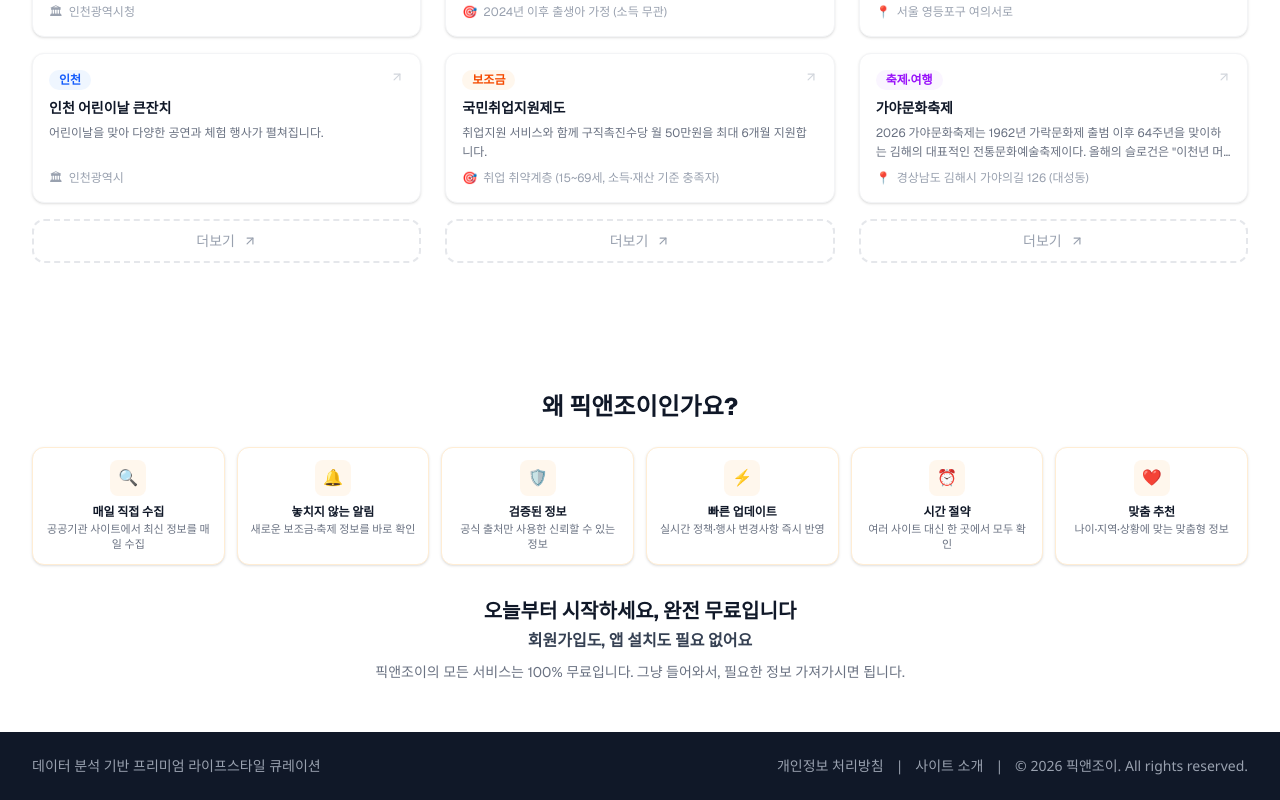
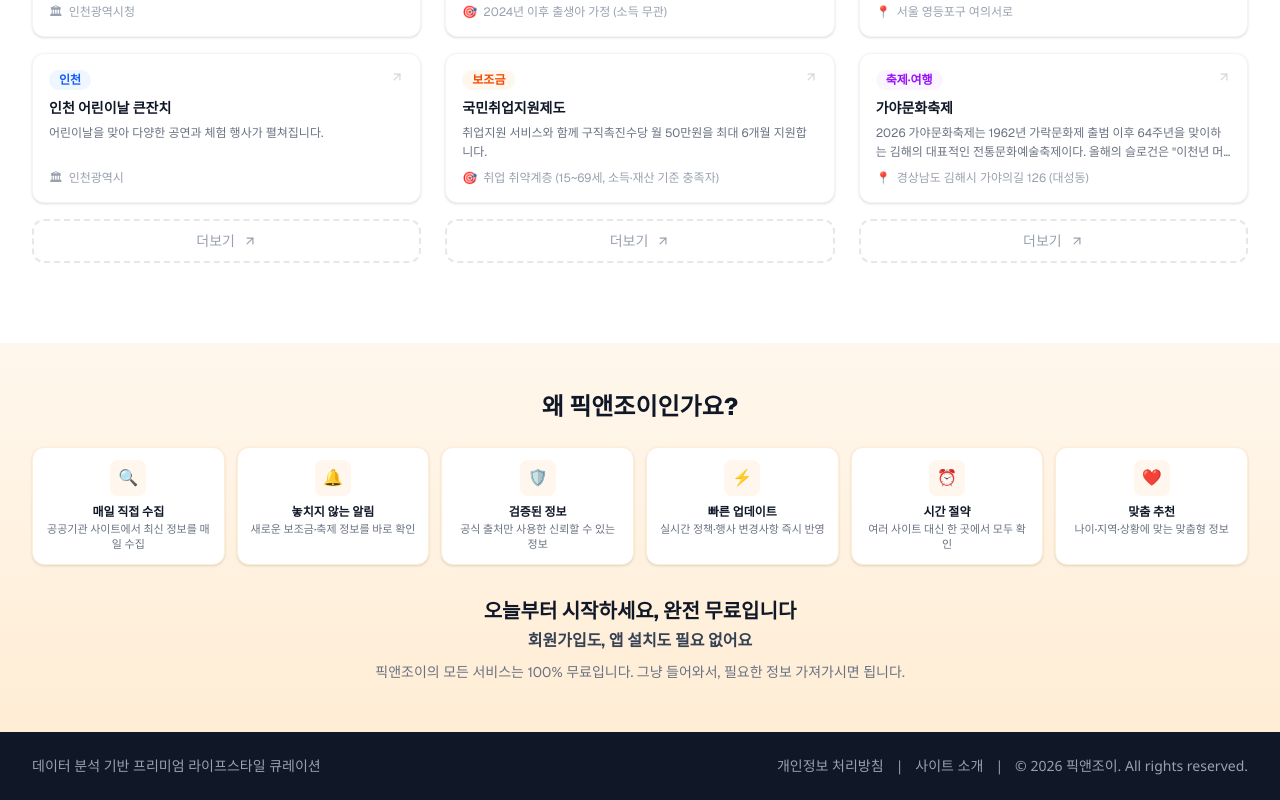
Before and after one commit to RoyHong01/my-local-info, a Next.js app: page / in a window 1280 px wide. Shown: the part 1573-2373 px from the top of the page. Built offline with nearby package versions, Linux system fonts and the light colour scheme; no server answers.

Commit message:
design: 하단 Features 섹션 주황색 그라데이션 복원

```diff
--- a/src/app/page.tsx
+++ b/src/app/page.tsx
@@ -347,7 +347,7 @@ export default async function Home() {
       </section>
 
       {/* ── Features + CTA Section ── */}
-      <section className="py-10 sm:py-12 bg-white">
+      <section className="py-10 sm:py-12 bg-gradient-to-b from-orange-50 to-orange-100">
         <div className="max-w-7xl mx-auto px-4 sm:px-6 lg:px-8">
           <h2 className="text-xl sm:text-2xl font-extrabold text-center mb-6 text-gray-900">
             왜 픽앤조이인가요?
```
